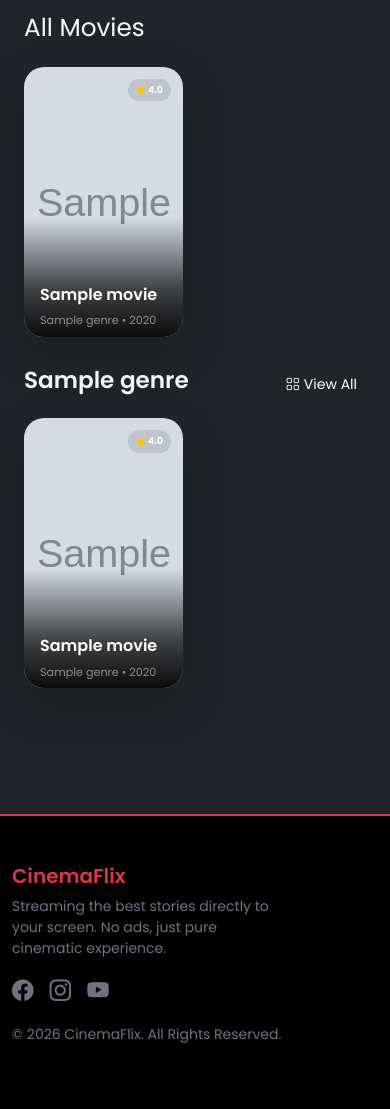
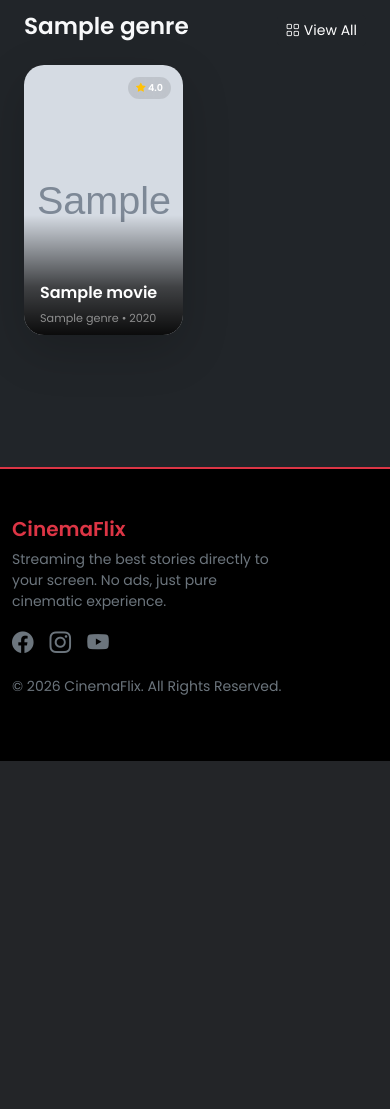
Before and after one commit to ridayasth4/moviesite, a Django app: page /movies/ in a window 390 px wide. Shown: the part 83-1192 px from the top of the page. After the commit the page ends 844 px from the top, so only its background shows below. Run offline with Django 5.2, Linux system fonts and the light colour scheme; tables that the repository leaves empty hold one stand-in row (values such as "Sample post"); grey boxes marked "Sample" are stand-in pictures.

Commit message:
fixed view all redirection

```diff
--- a/movies/static/movies/css/style.css
+++ b/movies/static/movies/css/style.css
@@ -18,3 +18,13 @@ body { font-family: 'Poppins', sans-serif; }
         .page-item:not(.disabled) .page-link {
     cursor: pointer;
 }
+@media (max-width: 991.98px) {  /* Bootstrap lg breakpoint */
+    .navbar-nav {
+        background: transparent !important;
+        border: none !important;
+        padding: 0 !important;
+        border-radius: 0 !important;
+        justify-content: center;
+        align-items: center;
+    }
+}
--- a/movies/templates/movies/movie_list.html
+++ b/movies/templates/movies/movie_list.html
@@ -18,33 +18,21 @@
 {% elif filter_type == 'trending' %}
   Trending Movies
 {% else %}
-  All Movies
 {% endif %}
 </h2>
 
-<!-- -------------------
-     All Movies Section (Paginated)
-------------------- -->
-{% if page_obj %}
-<div class="row row-cols-2 row-cols-sm-3 row-cols-md-4 row-cols-lg-5 g-4">
-  {% for movie in page_obj %}
-    {% include 'movies/movie_card.html' with movie=movie delay=forloop.counter0 user_fav_ids=user_fav_ids %}
-  {% endfor %}
-</div>
-
-
-{% else %}
-<p class="text-light">No movies found.</p>
-<a href="{% url 'movie_list' %}" class="text-light mt-2">
-  Click here to see all movies
-</a>
-
+<!-- -------------------All Movies Section ------------------- -->
+{% if selected_genre or filter_type or search_query %}
+  <section class="mb-5">
+    <div class="row row-cols-2 row-cols-sm-3 row-cols-md-5 g-4">
+      {% for movie in page_obj %}
+        {% include 'movies/movie_card.html' with movie=movie delay=forloop.counter0 user_fav_ids=user_fav_ids %}
+      {% endfor %}
+    </div>
+  </section>
 {% endif %}
 
-<!-- -------------------
-     Movies by Genre Sections
-     Only show if NOT viewing a single genre
-------------------- -->
+<!-- -------------------Movies by Genre Sections ------------------- -->
 {% if not selected_genre and not search_query %}
   {% for genre, movies in movies_by_genre.items %}
     <section class="mb-5">
--- a/movies/urls.py
+++ b/movies/urls.py
@@ -6,7 +6,6 @@ urlpatterns = [
     path('login/', views.login_view, name='login'),
     path('logout/', views.logout_view, name='logout'),
     path('register/', views.register_view, name='register'),
-
     # Movies
     path('movies/', views.movie_list, name='movie_list'),  # All movies
     path('movies/genre/<int:genre_id>/', views.movie_list, name='movie_list_by_genre'),  # By genre
@@ -17,7 +16,6 @@ urlpatterns = [
     path('movies/latest/', views.movie_list, {'filter_type': 'latest'}, name='latest_movies'),
     path('movies/top-rated/', views.movie_list, {'filter_type': 'top-rated'}, name='top_rated_movies'),
     path('movies/trending/', views.movie_list, {'filter_type': 'trending'}, name='trending_movies'),
-
     # Favorites
     path('movies/favorites/', views.favorites_list, name='favorites'),
 ]
--- a/movies/views.py
+++ b/movies/views.py
@@ -5,7 +5,8 @@ from django.contrib.auth.models import User
 from django.contrib import messages
 from .models import Movie, Favorite, Review, Genre
 from django.core.paginator import Paginator
-from django.db.models import Avg, Prefetch, Q
+from django.db.models import Avg, Prefetch, Q, Value
+from django.db.models.functions import Coalesce
 
 # ---------------- Home ----------------
 def home(request):
@@ -17,15 +18,15 @@ def home(request):
         featured_movies = Movie.objects.select_related('genre') \
             .order_by('-created_at')[:6]
 
-    # Other / Latest movies
+    # Explore movies
     other_movies = Movie.objects.select_related('genre') \
         .exclude(id__in=featured_movies.values_list('id', flat=True)) \
         .order_by('-created_at')[:4]
 
-    # Trending movies
+    # Top Rated movies
     trending_movies = Movie.objects.select_related('genre') \
-        .annotate(avg_rating_val=Avg('reviews__rating')) \
-        .order_by('-avg_rating_val')[:4]
+        .annotate(avg_rating_val=Coalesce(Avg('reviews__rating'), Value(0.0))) \
+        .order_by('-avg_rating_val')[:5]
 
     # Latest releases
     latest_movies = Movie.objects.select_related('genre') \
@@ -63,7 +64,7 @@ def home(request):
         'other_movies': other_movies,
         'trending_movies': trending_movies,
         'latest_movies': latest_movies,
-        'genres': genres,          # ✅ THIS feeds your badges
+        'genres': genres,
         'user_fav_ids': user_fav_ids,
     })
 
@@ -80,12 +81,10 @@ def login_view(request):
         messages.error(request, "Invalid username or password")
     return render(request, 'movies/login.html')
 
-
 # ---------------- Logout ----------------
 def logout_view(request):
     logout(request)
     return redirect('home')
-
 
 # ---------------- Register ----------------
 def register_view(request):
@@ -108,7 +107,6 @@ def register_view(request):
 
     return render(request, 'movies/register.html')
 
-
 # ---------------- Movie List ----------------
 def movie_list(request, genre_id=None, filter_type=None):
     movies = Movie.objects.select_related('genre')
@@ -129,10 +127,15 @@ def movie_list(request, genre_id=None, filter_type=None):
 
     # Filter by Top Rated / Trending
     if filter_type == 'top-rated':
-        movies = movies.annotate(avg_rating_val=Avg('reviews__rating')).order_by('-avg_rating_val')
+        movies = movies.annotate(
+            avg_rating_val=Coalesce(Avg('reviews__rating'), Value(0.0))
+        ).order_by('-avg_rating_val', '-release_date')
+
     elif filter_type == 'trending':
-        # Trending could be latest + top rated combination or based on views
-        movies = movies.annotate(avg_rating_val=Avg('reviews__rating')).order_by('-avg_rating_val', '-created_at')
+        movies = movies.annotate(
+            avg_rating_val=Coalesce(Avg('reviews__rating'), Value(0.0))
+        ).order_by('-avg_rating_val', '-created_at')
+
     elif filter_type == 'latest' or (not genre_id and not filter_type):
         movies = movies.order_by('-release_date')
 
@@ -223,7 +226,6 @@ def toggle_favorite(request, movie_id):
 
     return redirect(request.META.get('HTTP_REFERER', 'home'))
 
-
 # ---------------- Add Review ----------------
 @login_required
 def add_review(request, movie_id):
@@ -246,7 +248,6 @@ def add_review(request, movie_id):
 
     return redirect('movie_detail', pk=movie.id)
 
-
 # ---------------- Favorites List ----------------
 @login_required
 def favorites_list(request):
```
Also changed, not shown: requirements.txt (added, +10 -0 lines).
